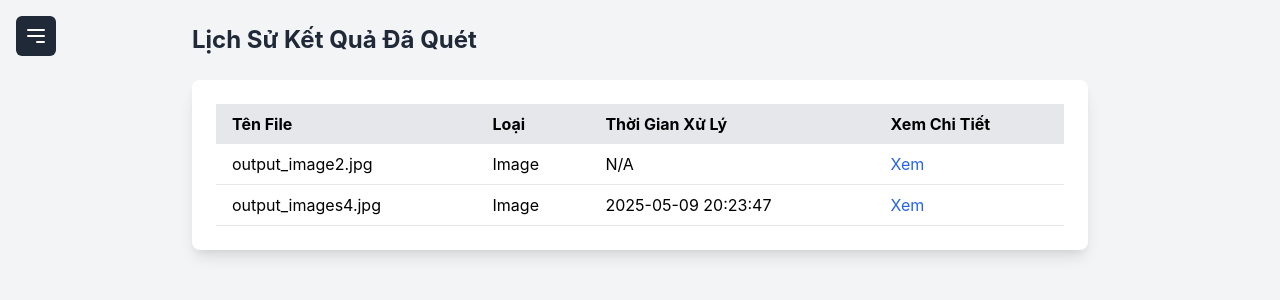
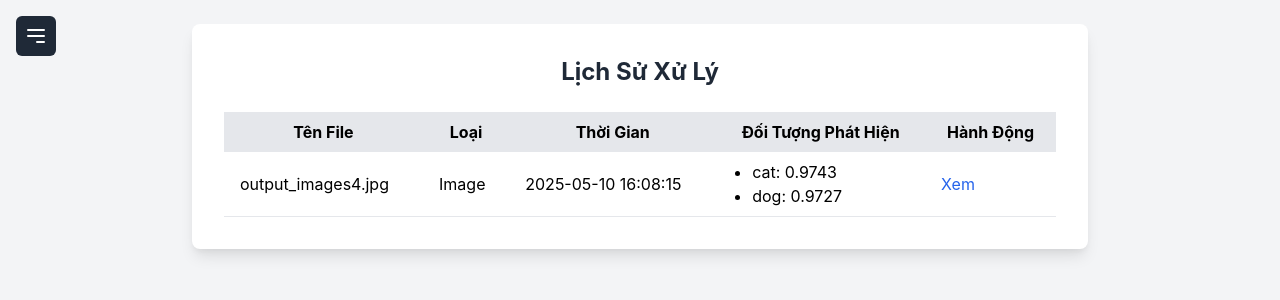
Before and after one commit to chucomatnao/YoLo, a Flask app: page /history in a window 1280 px wide. Shown: the top 300 px of the page. Run offline with Flask 2, Linux system fonts and the light colour scheme; the visitor is signed in with stand-in values (Sample User, id 1).

Commit message:
Update app logic, templates, and metadata

```diff
--- a/app.py
+++ b/app.py
@@ -50,17 +50,19 @@ def ensure_directories():
     os.makedirs(app.config['VIDEO_PROCESSED'], exist_ok=True)
 
 # Lưu metadata
-def save_metadata(filename, file_type):
+def save_metadata(filename, file_type, detections):
     metadata = {}
     if os.path.exists(app.config['METADATA_FILE']):
         with open(app.config['METADATA_FILE'], 'r') as f:
             metadata = json.load(f)
     metadata[filename] = {
         'type': file_type,
-        'timestamp': datetime.now().strftime('%Y-%m-%d %H:%M:%S')
+        'timestamp': datetime.now().strftime('%Y-%m-%d %H:%M:%S'),
+        'detections': detections or []
     }
     with open(app.config['METADATA_FILE'], 'w') as f:
         json.dump(metadata, f, indent=4)
+    print(f"Metadata updated for {filename}: {metadata[filename]}")  # Debug
 
 @app.route('/')
 def index():
@@ -129,12 +131,13 @@ def dashboard():
                     detections = process_video(filepath, output_path)
                     if not os.path.exists(output_path) or os.path.getsize(output_path) == 0:
                         raise ValueError("File video đầu ra không được tạo hoặc bị hỏng")
-                print(f"Stored detections: {detections}")
-                session['detections'] = detections
+                print(f"Stored detections: {detections}")  # Debug
+                session['detections'] = detections or []
                 session['file_type'] = 'image' if is_image else 'video'
-                save_metadata(output_filename, session['file_type'])
+                save_metadata(output_filename, session['file_type'], detections)
                 return redirect(url_for('result', filename=output_filename))
             except Exception as e:
+                print(f"Error processing file: {str(e)}")  # Debug
                 flash(f'Lỗi khi xử lý file: {str(e)}', 'error')
                 return redirect(request.url)
         else:
@@ -168,11 +171,13 @@ def camera():
                     detections = process_video(filepath, output_path)
                     if not os.path.exists(output_path) or os.path.getsize(output_path) == 0:
                         raise ValueError("File video đầu ra không được tạo hoặc bị hỏng")
-                session['detections'] = detections
+                print(f"Stored detections: {detections}")  # Debug
+                session['detections'] = detections or []
                 session['file_type'] = 'image' if is_image else 'video'
-                save_metadata(output_filename, session['file_type'])
+                save_metadata(output_filename, session['file_type'], detections)
                 return jsonify({'success': True, 'filename': output_filename})
             except Exception as e:
+                print(f"Error processing file: {str(e)}")  # Debug
                 return jsonify({'success': False, 'error': str(e)}), 500
         else:
             return jsonify({'success': False, 'error': 'Định dạng file không được hỗ trợ'}), 400
@@ -182,33 +187,18 @@ def camera():
 @login_required
 def history():
     results = []
-    metadata = {}
     if os.path.exists(app.config['METADATA_FILE']):
         with open(app.config['METADATA_FILE'], 'r') as f:
             metadata = json.load(f)
-
-    # Lấy file từ images/processed
-    image_processed = app.config['IMAGE_PROCESSED']
-    for filename in os.listdir(image_processed):
-        if filename.startswith('output_'):
+        for filename, info in metadata.items():
             results.append({
                 'filename': filename,
-                'type': metadata.get(filename, {}).get('type', 'image'),
-                'timestamp': metadata.get(filename, {}).get('timestamp', 'N/A')
+                'type': info.get('type', 'unknown'),
+                'timestamp': info.get('timestamp', 'N/A'),
+                'detections': info.get('detections', [])
             })
-
-    # Lấy file từ videos/processed
-    video_processed = app.config['VIDEO_PROCESSED']
-    for filename in os.listdir(video_processed):
-        if filename.startswith('output_'):
-            results.append({
-                'filename': filename,
-                'type': metadata.get(filename, {}).get('type', 'video'),
-                'timestamp': metadata.get(filename, {}).get('timestamp', 'N/A')
-            })
-
-    # Sắp xếp theo thời gian (mới nhất trước)
-    results.sort(key=lambda x: x['timestamp'], reverse=True)
+    results.sort(key=lambda x: x.get('timestamp', ''), reverse=True)
+    print(f"History results: {results}")  # Debug
     return render_template('history.html', results=results)
 
 @app.route('/result/<filename>')
@@ -216,7 +206,7 @@ def history():
 def result(filename):
     detections = session.pop('detections', [])
     file_type = session.pop('file_type', 'image')
-    print(f"Retrieved detections: {detections}")
+    print(f"Retrieved detections: {detections}")  # Debug
     return render_template('result.html', filename=filename, detections=detections, file_type=file_type)
 
 @app.route('/uploads/<file_type>/<filename>')
--- a/static/uploads/metadata.json
+++ b/static/uploads/metadata.json
@@ -1,6 +1,16 @@
 {
     "output_images4.jpg": {
         "type": "image",
-        "timestamp": "2025-05-09 20:23:47"
+        "timestamp": "2025-05-10 16:08:15",
+        "detections": [
+            {
+                "label": "cat",
+                "confidence": 0.9743006825447083
+            },
+            {
+                "label": "dog",
+                "confidence": 0.9726794362068176
+            }
+        ]
     }
 }
--- a/templates/history.html
+++ b/templates/history.html
@@ -1,17 +1,16 @@
 {% extends "base.html" %}
-{% block title %}Lịch Sử Kết Quả{% endblock %}
+{% block title %}Lịch Sử{% endblock %}
 {% block content %}
-<div class="max-w-4xl mx-auto">
-    <h1 class="text-2xl font-bold text-gray-800 mb-6">Lịch Sử Kết Quả Đã Quét</h1>
-    <div class="bg-white p-6 rounded-lg shadow-lg">
-        {% if results %}
-            <table class="w-full table-auto">
+<div class="bg-white p-8 rounded-lg shadow-lg max-w-4xl mx-auto">
+    <h1 class="text-2xl font-bold text-gray-800 mb-6 text-center">Lịch Sử Xử Lý</h1>
+    <table class="w-full table-auto border-collapse">
         <thead>
             <tr class="bg-gray-200">
-                        <th class="px-4 py-2 text-left">Tên File</th>
-                        <th class="px-4 py-2 text-left">Loại</th>
-                        <th class="px-4 py-2 text-left">Thời Gian Xử Lý</th>
-                        <th class="px-4 py-2 text-left">Xem Chi Tiết</th>
+                <th class="px-4 py-2">Tên File</th>
+                <th class="px-4 py-2">Loại</th>
+                <th class="px-4 py-2">Thời Gian</th>
+                <th class="px-4 py-2">Đối Tượng Phát Hiện</th>
+                <th class="px-4 py-2">Hành Động</th>
             </tr>
         </thead>
         <tbody>
@@ -21,16 +20,27 @@
                 <td class="px-4 py-2">{{ result.type | capitalize }}</td>
                 <td class="px-4 py-2">{{ result.timestamp }}</td>
                 <td class="px-4 py-2">
+                    {% if result.detections %}
+                        <ul class="list-disc pl-5">
+                            {% for detection in result.detections %}
+                                <li>{{ detection.label }}: {{ detection.confidence | round(4) }}</li>
+                            {% endfor %}
+                        </ul>
+                    {% else %}
+                        Không có đối tượng được phát hiện
+                    {% endif %}
+                </td>
+                <td class="px-4 py-2">
                     <a href="{{ url_for('result', filename=result.filename) }}"
                        class="text-blue-600 hover:underline">Xem</a>
                 </td>
             </tr>
+            {% else %}
+            <tr>
+                <td colspan="5" class="px-4 py-2 text-center">Chưa có kết quả nào</td>
+            </tr>
             {% endfor %}
         </tbody>
     </table>
-        {% else %}
-            <p class="text-gray-600">Chưa có kết quả nào được quét.</p>
-        {% endif %}
-    </div>
 </div>
 {% endblock %}
```
Also changed, not shown: yolo.py (+12 -9 lines), yolo_video.py (+24 -16 lines). Lines whose indentation alone changed are shown as unchanged.
